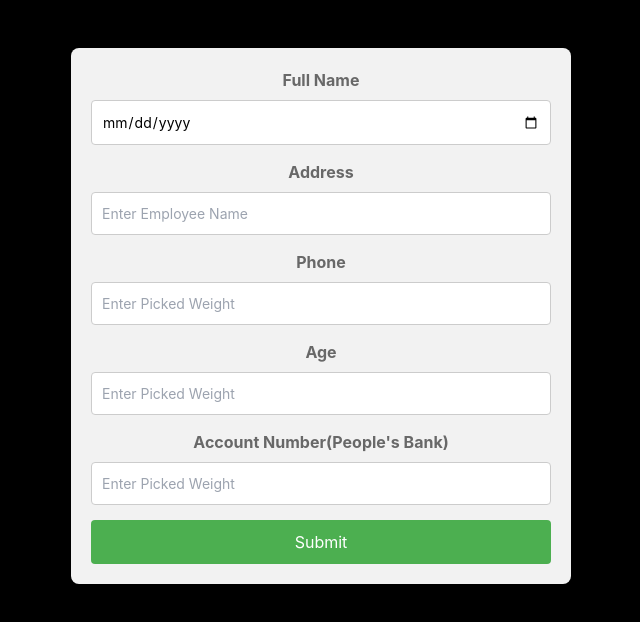
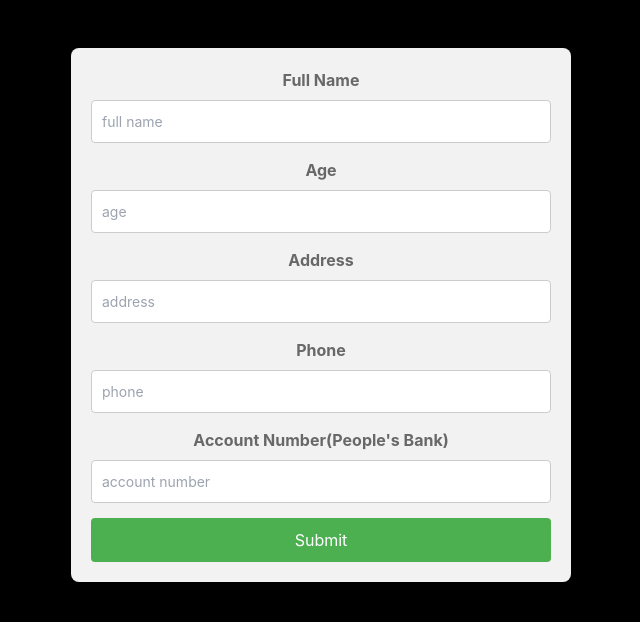
Before and after one commit to ishanchamika/MERN, a React (Create React App) app in the folder frontend/: page /pickerRegister in a window 1280 px wide. Shown: the top 622 px of the page, without its empty margins (319-959 px from the left). Built offline with nearby package versions, Linux system fonts and the light colour scheme.

Commit message:
regiter picker by supervisor

```diff
--- a/frontend/src/pages/Supervisor/Picker_register.js
+++ b/frontend/src/pages/Supervisor/Picker_register.js
@@ -23,47 +23,63 @@ function Picker_register()
 
     const handlePickerDetails = async (e) =>
     {
-        e.preventdefault();
+        e.preventDefault();
         try
         {
-            const res = await axios.post('http://localhost:3001/api/registerpicker', {picker_name, picker_address, picker_phone, picker_age, picker_acc});
+            const res = await axios.post('http://localhost:3001/api/registerpicker', {
+                picker_name,
+                picker_address,
+                picker_phone,
+                picker_age,
+                picker_acc
+            });
 
-            if(res.data.type === 'success')
+            if (res.status === 201)
             {
-
+                handleSuccess(res.data.message);
             }
             else
             {
-
+                handleErr(res.data.message || "An error occurred during registration.");
             }
         }
         catch (err)
         {
-            console.log(err);
+            if (err.response)
+            {
+                handleErr("err.response");
+            }
+            else
+            {
+                handleErr("Network error, please check your connection.");
+            }
         }
-    }
+    };
+
+
 
 
   return (
     <div>
-    <form onSubmit={Picker_register} className='form1'>
+    <ToastContainer />
+    <form onSubmit={handlePickerDetails} className='form1'>
         {/* <label>Picker ID</label> */}
         {/* <input type='text' placeholder='Enter Employee ID' name='picker_id' onChange={(e)=>set_picker_id(e.target.value)} /> */}
 
         <label>Full Name</label>
-        <input type='date' placeholder='Select Date' name='picker_name' onChange={(e)=>set_picker_name(e.target.value)}/>
+        <input type='text' placeholder='full name' name='picker_name' onChange={(e)=>set_picker_name(e.target.value)}/>
+
+        <label>Age</label>
+        <input type='number' placeholder='age' name='picker_age' onChange={(e)=>set_picker_age(e.target.value)} />
 
         <label>Address</label>
-        <input type='text' placeholder='Enter Employee Name' name='picker_address' onChange={(e)=>set_picker_address(e.target.value)} />
+        <input type='text' placeholder='address' name='picker_address' onChange={(e)=>set_picker_address(e.target.value)} />
 
         <label>Phone</label>
-        <input type='text' placeholder='Enter Picked Weight' name='picker_phone' onChange={(e)=>set_picker_phone(e.target.value)} />
-
-        <label>Age</label>
-        <input type='text' placeholder='Enter Picked Weight' name='picker_age' onChange={(e)=>set_picker_age(e.target.value)} />
+        <input type='number' placeholder='phone' name='picker_phone' onChange={(e)=>set_picker_phone(e.target.value)} />
 
         <label>Account Number(People's Bank)</label>
-        <input type='text' placeholder='Enter Picked Weight' name='picker_acc' onChange={(e)=>set_picker_acc(e.target.value)} />
+        <input type='number' placeholder='account number' name='picker_acc' onChange={(e)=>set_picker_acc(e.target.value)} />
 
     <button className='btn'>Submit</button>
   </form>
```
